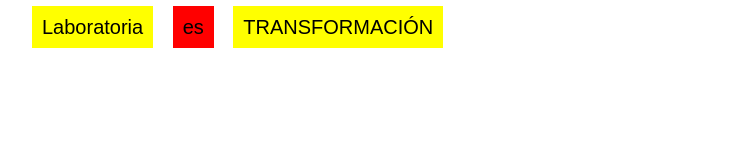
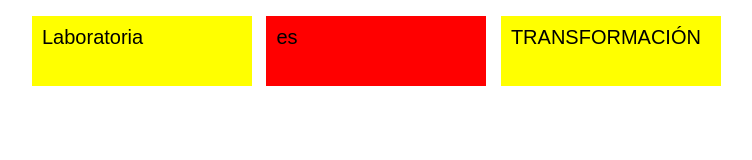
Before and after one commit to yelitzacho/ejercicios_para_practicar, a plain HTML site: page index.html in a window 1280 px wide. Shown: the whole page, without its empty margins (16-768 px from the left). Drawn offline with Linux system fonts and the light colour scheme; a web font is replaced by a local one.

Commit message:
Ejercicio 4

```diff
--- a/assets/css/main.css
+++ b/assets/css/main.css
@@ -4,12 +4,12 @@ body{
 
 li{
 	font-size: 20px;
-	display: inline;
+	display: inline-block;
 	height: 50px;
 	width: 200px;
 	padding: 10px;
 	background-color: yellow;
-	margin-right: 15px;
+	margin-right: 10px;
 }
 
 #es {
```
